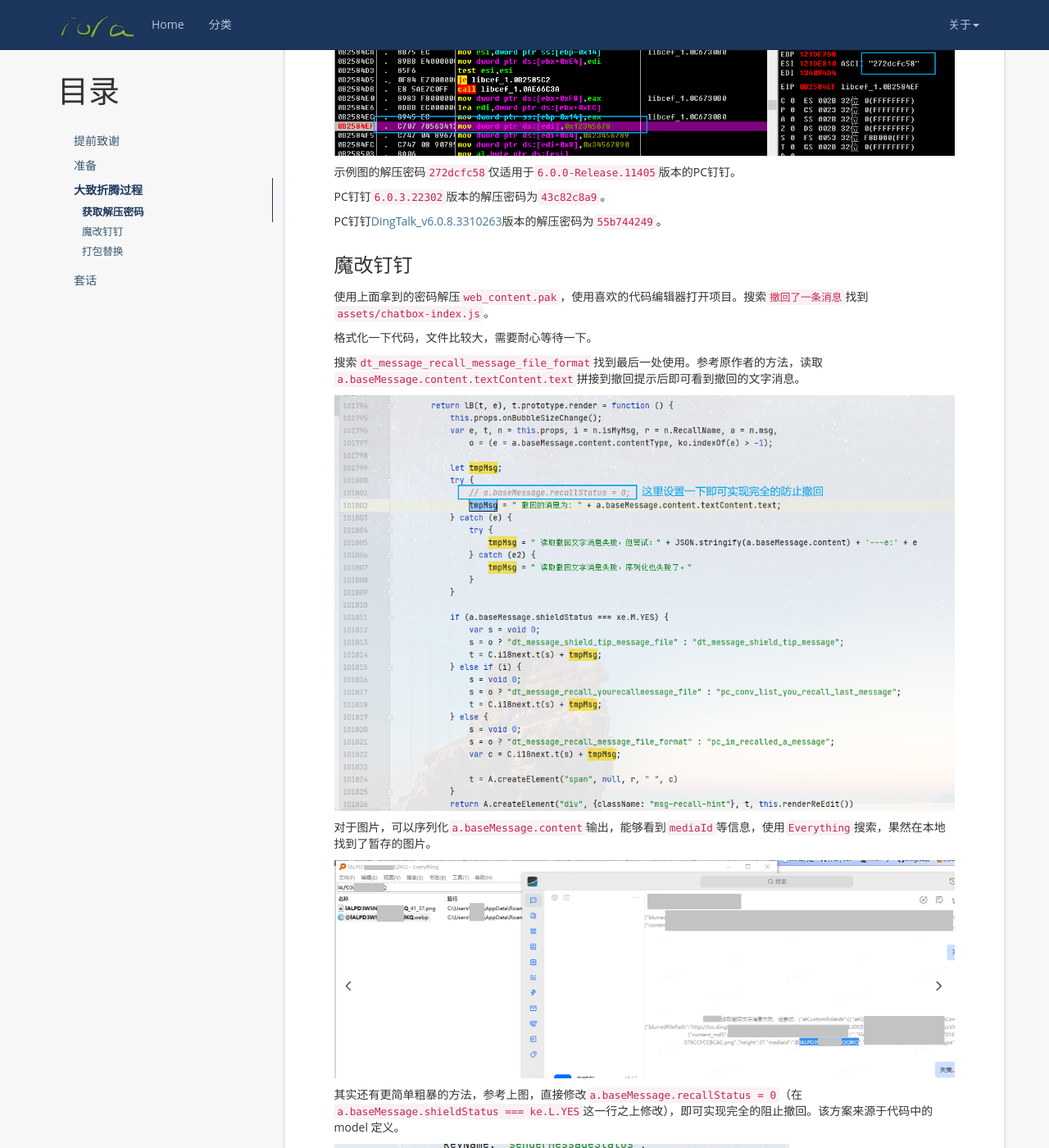
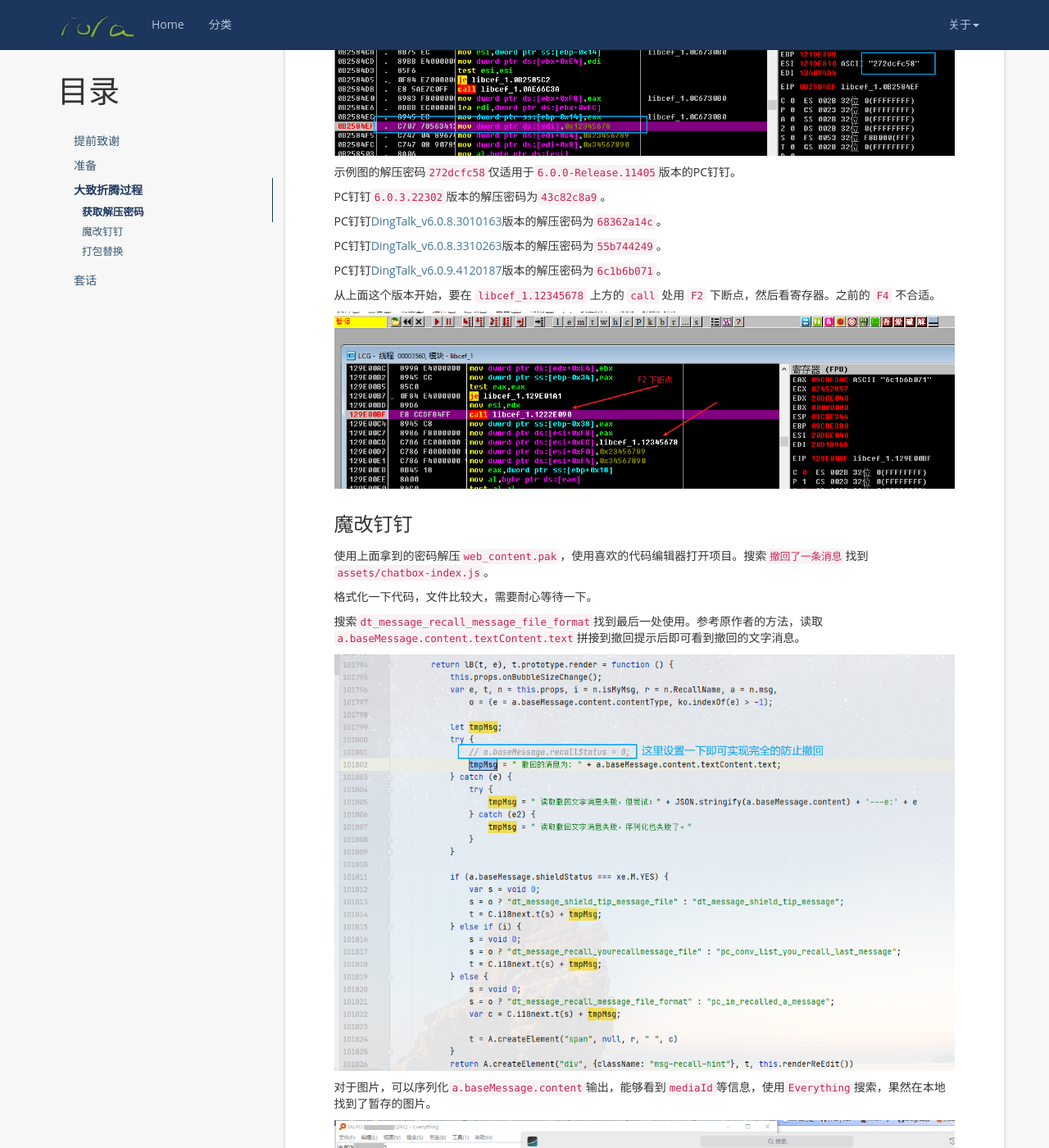
Before and after one commit to iola1999/iola1999.github.io, a Jekyll site: the page built from _posts/2021-01-21-DingTalk-mod.markdown, in a window 1280 px wide and 1400 px high, scrolled down 1389 px. Shown: the whole window at 82% size. Built offline with Jekyll 4.4.1, drawn with Linux system fonts in a browser that asks for light colours; nearby versions of some CDN libraries; comment, search, counter and statistics services are not loaded; some of the changed text lies outside the part shown.

Commit message:
2021-01-21-DingTalk-mod.markdown

```diff
--- a/_posts/2021-01-21-DingTalk-mod.markdown
+++ b/_posts/2021-01-21-DingTalk-mod.markdown
@@ -43,7 +43,15 @@
 
 PC钉钉`6.0.3.22302`版本的解压密码为`43c82c8a9`。
 
+PC钉钉[DingTalk_v6.0.8.3010163](https://dtapp-pub.dingtalk.com/dingtalk-desktop/win_installer/Release/DingTalk_v6.0.8.3010163.exe)版本的解压密码为`68362a14c`。
+
 PC钉钉[DingTalk_v6.0.8.3310263](https://dtapp-pub.dingtalk.com/dingtalk-desktop/win_installer/Release/DingTalk_v6.0.8.3310263.exe)版本的解压密码为`55b744249`。
+
+PC钉钉[DingTalk_v6.0.9.4120187](https://dtapp-pub.dingtalk.com/dingtalk-desktop/win_installer/Release/DingTalk_v6.0.9.4120187.exe)版本的解压密码为`6c1b6b071`。
+
+从上面这个版本开始，要在 `libcef_1.12345678` 上方的 `call` 处用 `F2` 下断点，然后看寄存器。之前的 `F4` 不合适。
+
+![image-20210121191306918](/upload/images/2021-01-21-DingTalk-mod/Snipaste_2021-04-15_12-51-14.png)
 
 ### 魔改钉钉
 
@@ -59,7 +67,7 @@
 
 ![image-20210121192832436](/upload/images/2021-01-21-DingTalk-mod/image-20210121192832436.png)
 
-其实还有更简单粗暴的方法，参考上图，直接修改`a.baseMessage.recallStatus = 0`（在`a.baseMessage.shieldStatus === ke.L.YES`这一行之上修改），即可实现完全的阻止撤回。该方案来源于代码中的 model 定义。
+其实还有更简单粗暴的方法，参考上图，直接修改`a.baseMessage.recallStatus = 0;`（在`a.baseMessage.shieldStatus === ke.L.YES`这一行之上修改），即可实现完全的阻止撤回。该方案来源于代码中的 model 定义。
 
 ![image-20210121193046322](/upload/images/2021-01-21-DingTalk-mod/image-20210121193046322.png)
 
```
Also changed, not shown: upload/images/2021-01-21-DingTalk-mod/Snipaste_2021-04-15_12-51-14.png (added).
